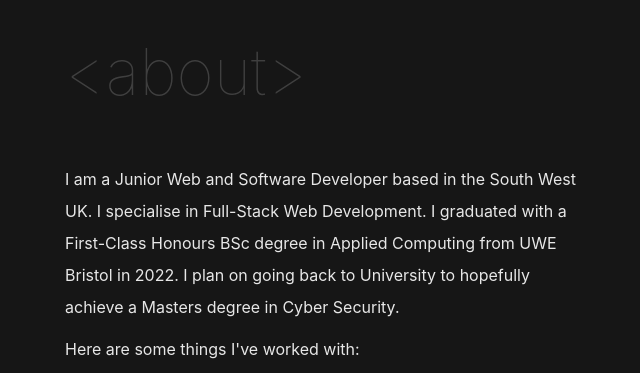
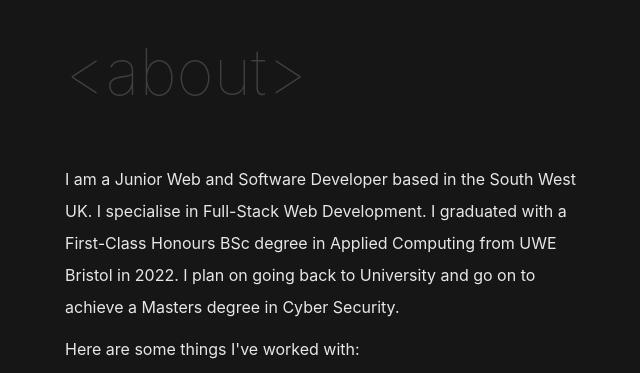
Before and after one commit to barksploit/portfolio-react, a React (Create React App) app: page / in a window 1280 px wide. Shown: the part 2235-2608 px from the top of the page, without its empty margins (175-815 px from the left). Built offline with nearby package versions, Linux system fonts and the light colour scheme; no server answers.

Commit message:
Update about component section paragraph

```diff
--- a/src/components/about.js
+++ b/src/components/about.js
@@ -65,7 +65,7 @@ export default function About() {
                 <FadeInSection>
                     <h1>&lt;about&gt;</h1>
 
-                    <p style={{ lineHeight: "2em" }}>I am a Junior Web and Software Developer based in the South West UK. I specialise in Full-Stack Web Development. I graduated with a First-Class Honours BSc degree in Applied Computing from UWE Bristol in 2022. I plan on going back to University to hopefully achieve a Masters degree in Cyber Security.</p>
+                    <p style={{ lineHeight: "2em" }}>I am a Junior Web and Software Developer based in the South West UK. I specialise in Full-Stack Web Development. I graduated with a First-Class Honours BSc degree in Applied Computing from UWE Bristol in 2022. I plan on going back to University and go on to achieve a Masters degree in Cyber Security.</p>
 
                     <p>Here are some things I've worked with:</p>
                     <ThemeProvider theme={theme}>
```
